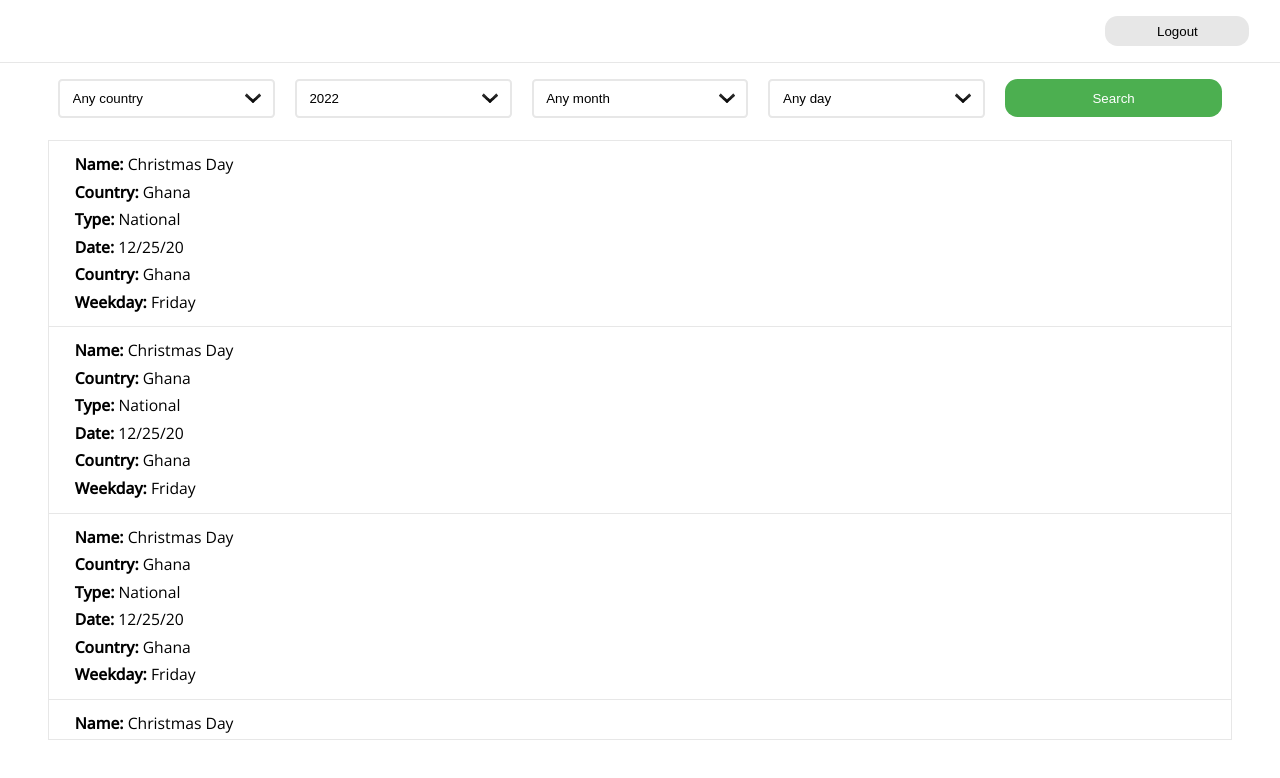
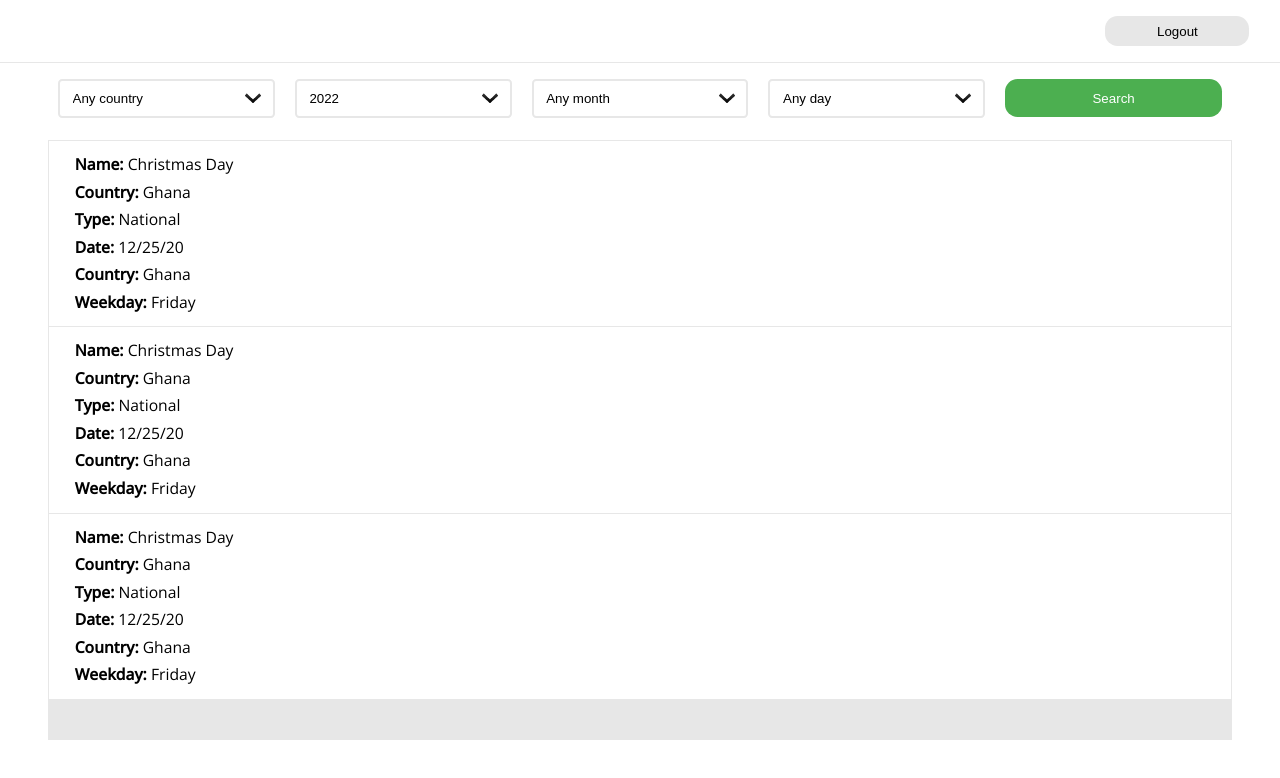
Before and after one commit to Amalitech-Public-Holiday/public-holiday-frontend, a React (Create React App) app: page /dashboard in a window 1280 px wide. Shown: the top 778 px of the page. Built offline with nearby package versions, Linux system fonts and the light colour scheme.

Commit message:
Remove sample holidays

```diff
--- a/src/pages/Dashboard/Dashboard.js
+++ b/src/pages/Dashboard/Dashboard.js
@@ -8,12 +8,6 @@ import HolidayItem from "../../components/HolidayItem/HolidayItem";
 
 const Dashboard = () => {
 
-const holidays = [
-  HolidayItem,
-  HolidayItem,
-  HolidayItem,
-  HolidayItem
-];
 const auth = useSelector((state) => state.auth);
 const dispatch = useDispatch();
 
@@ -35,8 +29,6 @@ const handleLogout = () => {
         <HolidayItem />
         <HolidayItem />
         <HolidayItem />
-        <HolidayItem />
-        <HolidayItem />
       </DashboardResults>
     </div>
   );
```
